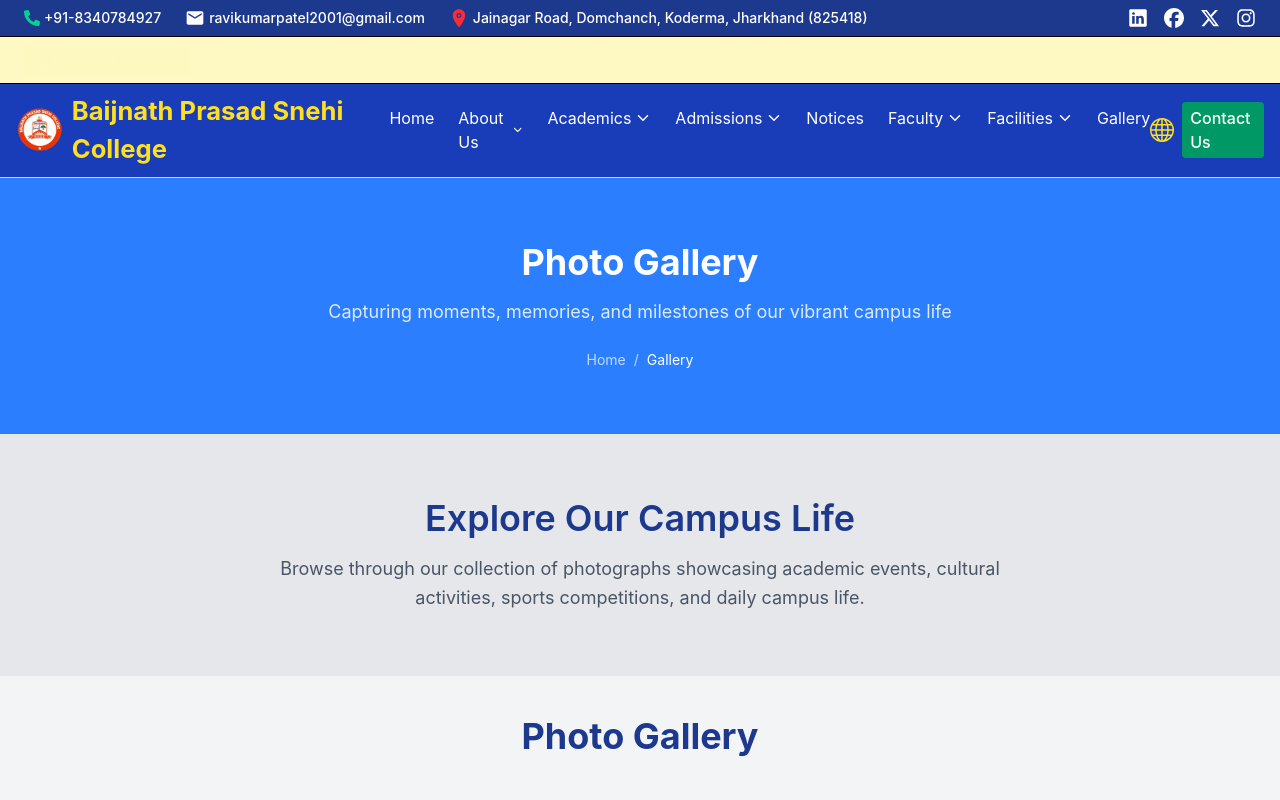
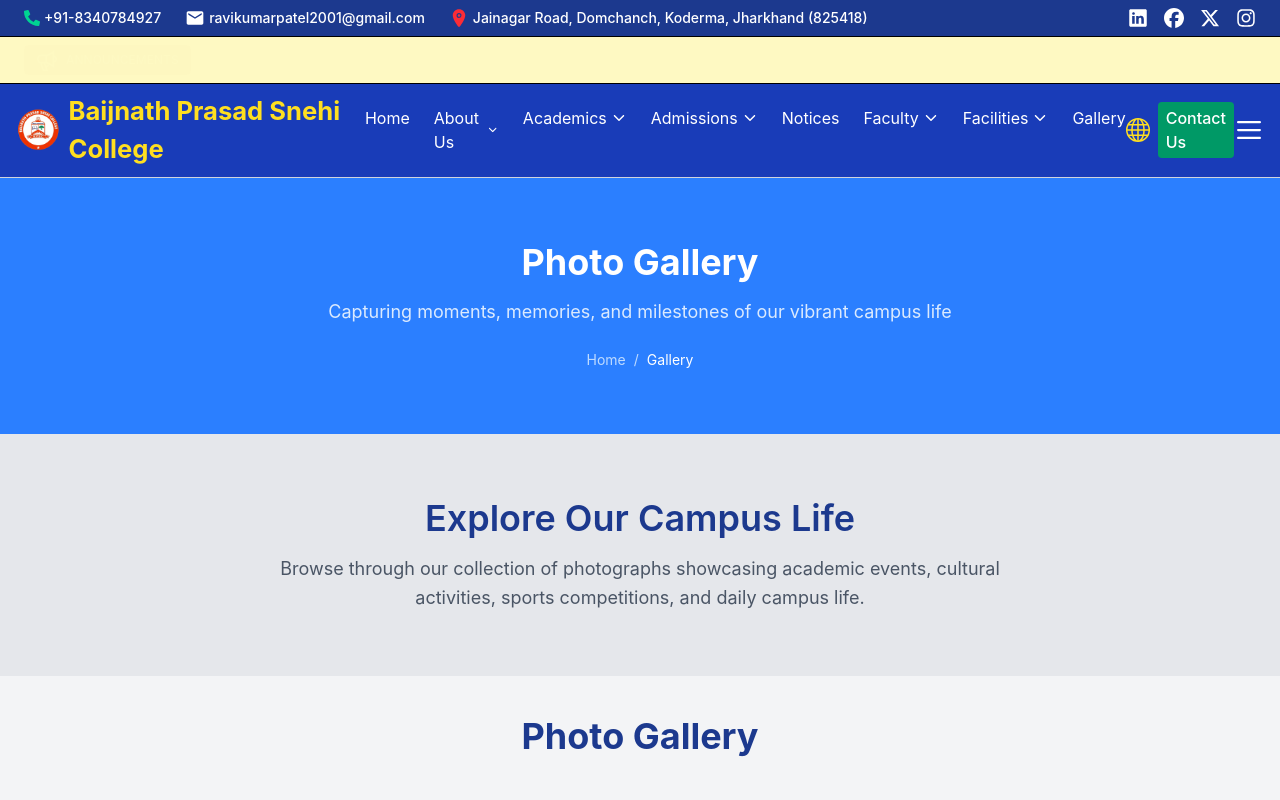
Before and after one commit to ravikrpatel01/bpsc-bca-website, a React (Vite) app: page /gallery in a window 1280 px wide. Shown: the top 800 px of the page. Built offline with nearby package versions, Linux system fonts and the light colour scheme; grey boxes are pictures that could not be loaded.

Commit message:
Added bar icon in navbar

```diff
--- a/src/components/Navbar.jsx
+++ b/src/components/Navbar.jsx
@@ -2,6 +2,7 @@ import { useEffect, useRef, useState } from "react";
 import { BsGlobe } from "react-icons/bs";
 import { IoIosArrowDown } from "react-icons/io";
 import { Link } from "react-router-dom";
+import { HiMiniBars3 } from "react-icons/hi2";
 
 const importantLinks = [
   { name: "VBU Website", webLink: "https://www.vbu.ac.in/login" },
@@ -235,6 +236,9 @@ const Navbar = () => {
           </div>
         )}
       </div>
+      <div>
+        <HiMiniBars3 className="text-3xl" />
+      </div>
     </div>
   );
 };
```
